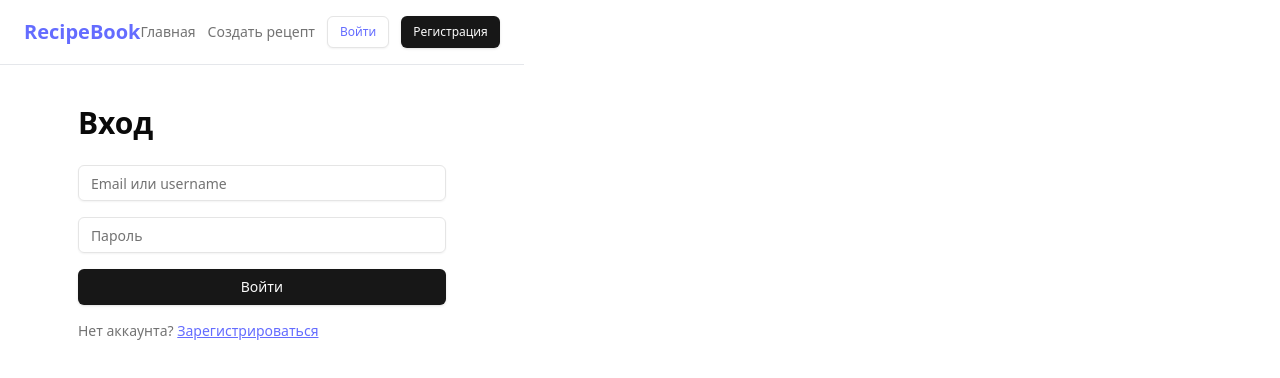
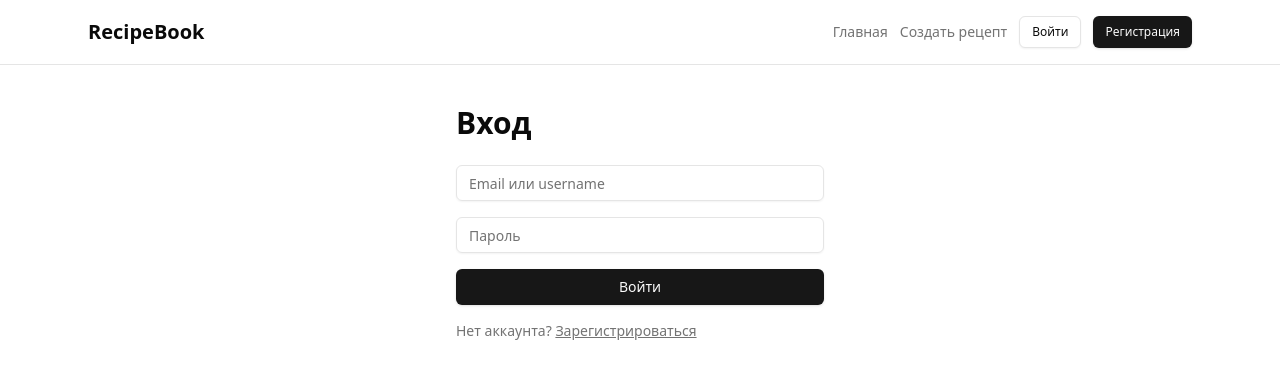
Before and after one commit to Quland0/RecipeBook, a React (Vite) app in the folder recipe-frontend/: page /login in a window 1280 px wide. Shown: the top 378 px of the page. Built offline with nearby package versions, Linux system fonts and the light colour scheme.

Commit message:
style: fix page layout, remove right whitespace and adjust recipe grid

```diff
--- a/recipe-frontend/src/components/layout/AppLayout.tsx
+++ b/recipe-frontend/src/components/layout/AppLayout.tsx
@@ -3,9 +3,9 @@ import { Header } from "./Header";
 
 export function AppLayout() {
     return (
-    <div className="min-h-screen bg-background text-foreground">
+        <div className="min-h-screen w-full bg-background text-foreground">
             <Header />
-      <main>
+            <main className="w-full">
                 <Outlet />
             </main>
         </div>
--- a/recipe-frontend/src/index.css
+++ b/recipe-frontend/src/index.css
@@ -1,77 +1,17 @@
 @tailwind base;
 @tailwind components;
 @tailwind utilities;
+
 :root {
   font-family: system-ui, Avenir, Helvetica, Arial, sans-serif;
   line-height: 1.5;
   font-weight: 400;
 
-  color-scheme: light dark;
-  color: rgba(255, 255, 255, 0.87);
-  background-color: #242424;
-
   font-synthesis: none;
   text-rendering: optimizeLegibility;
   -webkit-font-smoothing: antialiased;
   -moz-osx-font-smoothing: grayscale;
-}
 
-a {
-  font-weight: 500;
-  color: #646cff;
-  text-decoration: inherit;
-}
-a:hover {
-  color: #535bf2;
-}
-
-body {
-  margin: 0;
-  display: flex;
-  place-items: center;
-  min-width: 320px;
-  min-height: 100vh;
-}
-
-h1 {
-  font-size: 3.2em;
-  line-height: 1.1;
-}
-
-button {
-  border-radius: 8px;
-  border: 1px solid transparent;
-  padding: 0.6em 1.2em;
-  font-size: 1em;
-  font-weight: 500;
-  font-family: inherit;
-  background-color: #1a1a1a;
-  cursor: pointer;
-  transition: border-color 0.25s;
-}
-button:hover {
-  border-color: #646cff;
-}
-button:focus,
-button:focus-visible {
-  outline: 4px auto -webkit-focus-ring-color;
-}
-
-@media (prefers-color-scheme: light) {
-  :root {
-    color: #213547;
-    background-color: #ffffff;
-  }
-  a:hover {
-    color: #747bff;
-  }
-  button {
-    background-color: #f9f9f9;
-  }
-}
-
-@layer base {
-  :root {
   --background: 0 0% 100%;
   --foreground: 0 0% 3.9%;
   --card: 0 0% 100%;
@@ -98,6 +38,7 @@ button:focus-visible {
   --chart-5: 27 87% 67%;
   --radius: 0.5rem;
 }
+
 .dark {
   --background: 0 0% 3.9%;
   --foreground: 0 0% 98%;
@@ -124,4 +65,30 @@ button:focus-visible {
   --chart-4: 280 65% 60%;
   --chart-5: 340 75% 55%;
 }
+
+html,
+body,
+#root {
+  width: 100%;
+  min-height: 100vh;
+  margin: 0;
+  padding: 0;
 }
+
+body {
+  min-width: 320px;
+}
+
+a {
+  text-decoration: inherit;
+}
+
+@layer base {
+  * {
+    @apply border-border;
+  }
+
+  body {
+    @apply bg-background text-foreground;
+  }
+}
--- a/recipe-frontend/src/pages/HomePage.tsx
+++ b/recipe-frontend/src/pages/HomePage.tsx
@@ -37,7 +37,7 @@ const HomePage = () => {
     );
 
   return (
-    <div className="p-10">
+      <div className="max-w-7xl mx-auto px-6 py-10">
         <h1 className="text-3xl font-bold mb-6">Рецепты</h1>
 
         <div className="flex flex-col gap-4 mb-8">
@@ -79,9 +79,9 @@ const HomePage = () => {
         {filteredRecipes.length === 0 ? (
             <p className="text-muted-foreground">Ничего не найдено</p>
         ) : (
-        <div className="grid grid-cols-1 sm:grid-cols-2 lg:grid-cols-3 gap-6">
+            <div className="grid grid-cols-4 gap-6">
               {filteredRecipes.map((recipe) => (
-            <RecipeCard key={recipe.id} recipe={recipe} />
+                  <RecipeCard key={recipe.id} recipe={recipe}/>
               ))}
             </div>
         )}
```
Lines whose indentation alone changed are shown as unchanged.
